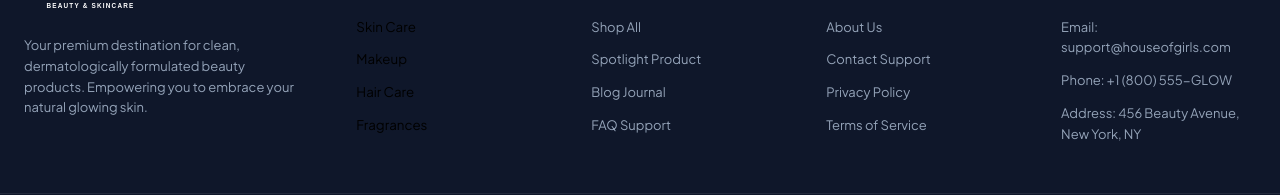
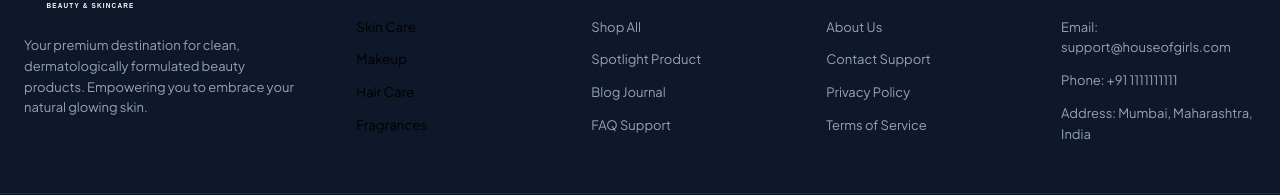
Before and after one commit to rajnishSharmaaDeveloper/houseofgirls, a React (Vite) app: page / in a window 1280 px wide. Shown: the part 5779-5974 px from the top of the page. Built offline with nearby package versions, Linux system fonts and the light colour scheme; a web font is replaced by a local one.

Commit message:
Update footer contact - Indian phone number and Mumbai address

```diff
--- a/src/components/Footer.jsx
+++ b/src/components/Footer.jsx
@@ -51,8 +51,8 @@ export default function Footer({ onCategoryChange }) {
           <h4 className="footer-title">Contact Us</h4>
           <ul className="footer-links" style={{ color: '#94a3b8' }}>
             <li>Email: support@houseofgirls.com</li>
-            <li>Phone: +1 (800) 555-GLOW</li>
-            <li>Address: 456 Beauty Avenue, New York, NY</li>
+            <li>Phone: +91 1111111111</li>
+            <li>Address: Mumbai, Maharashtra, India</li>
           </ul>
         </div>
       </div>
```
